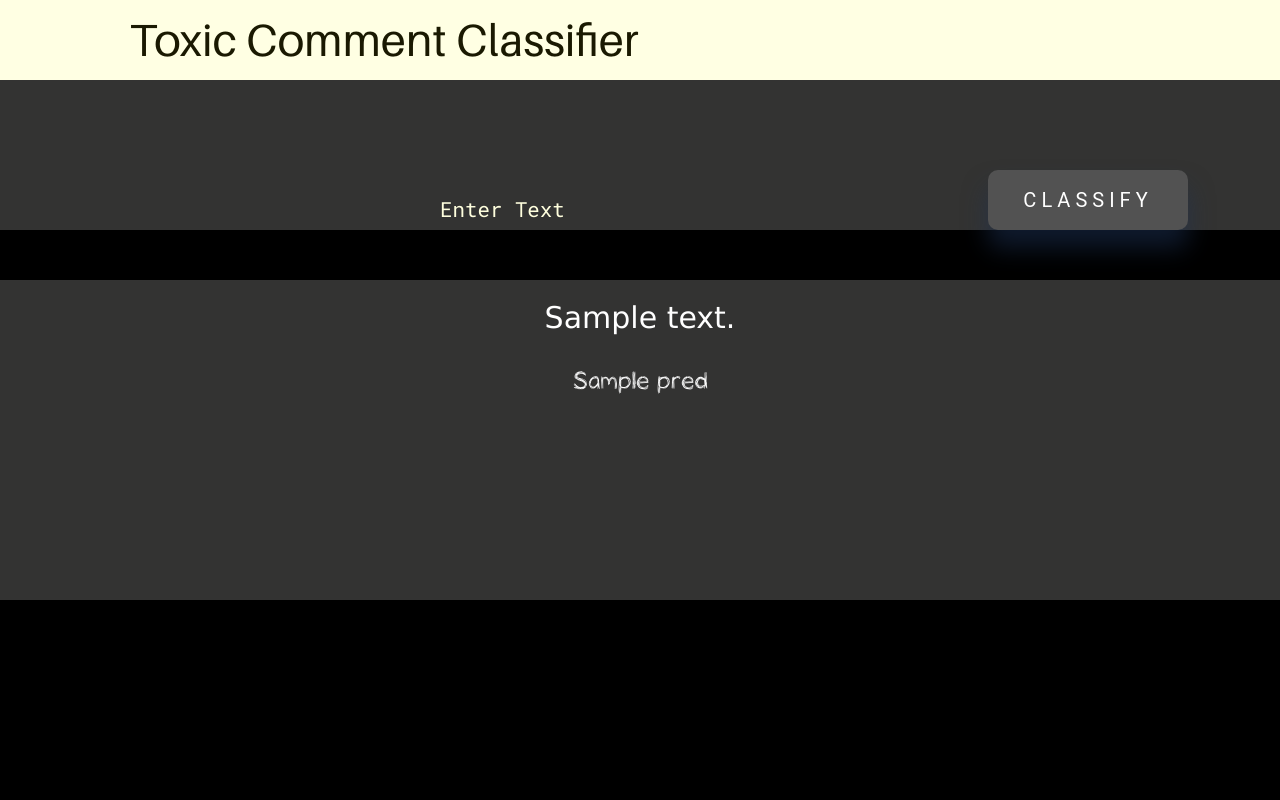
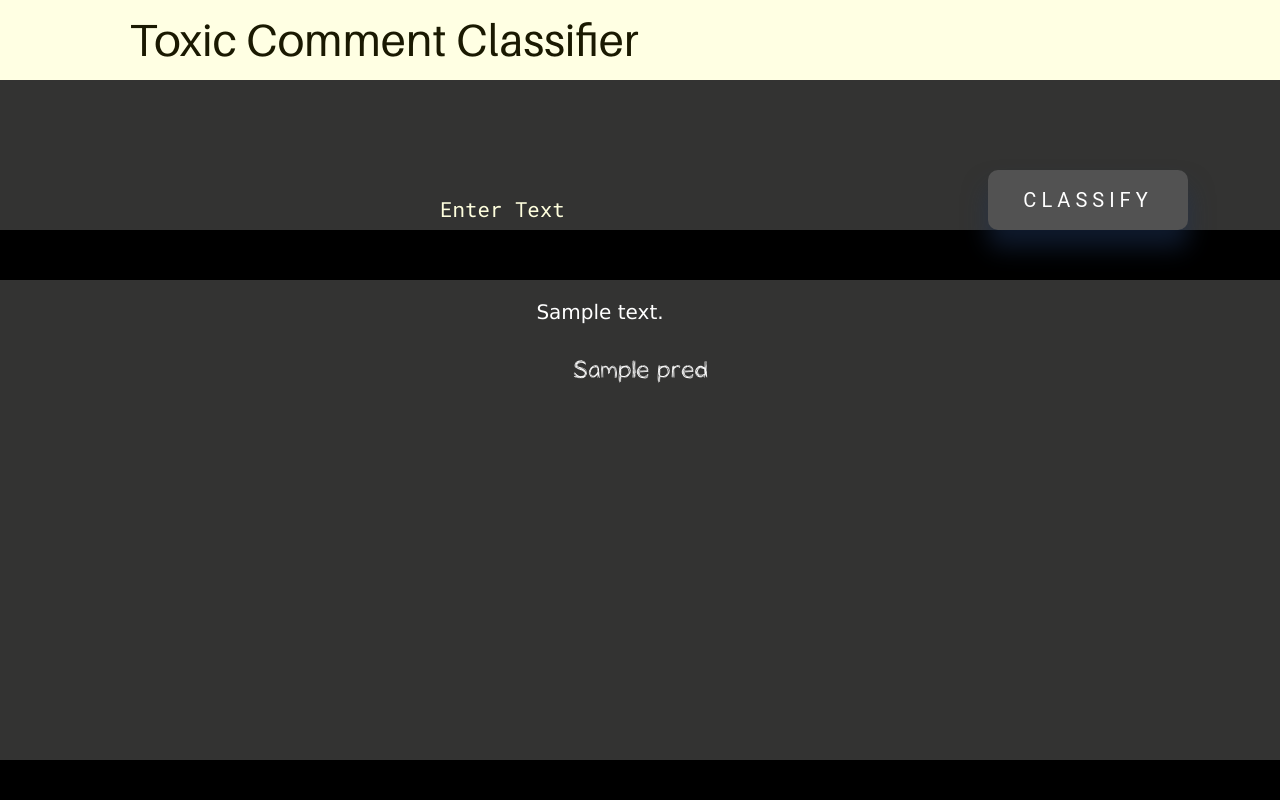
Before and after one commit to Arkapravaroy/toxic_classification, a Flask app: template templates/results.html in a window 1280 px wide. Run offline with Flask 2, Linux system fonts and the light colour scheme; the template is opened without the code that fills it: most values are stand-ins (such as "Sample title", 1, 10 or a date in 2020); some libraries are stand-ins or nearby versions.

Commit message:
Update style.css

```diff
--- a/static/style.css
+++ b/static/style.css
@@ -25,7 +25,7 @@ html, body { background-color: #000000; height: 100%; padding: 0; margin: 0; }
 #div4 { background: #333332;
     box-sizing: border-box;
     width: 100%;
-    height: 40%;
+    height: 60%;
     float: left;
 }
 
@@ -54,9 +54,10 @@ html, body { background-color: #000000; height: 100%; padding: 0; margin: 0; }
     font-family: Verdana, monospace;
     text-align: center;
     color: #fff;
-    font-size: 30px;
+    font-size: 20px;
     padding-bottom: 30px;
     padding-top: 20px;
+    padding-right: 80px;
 }
 
 .modal_title {
```
